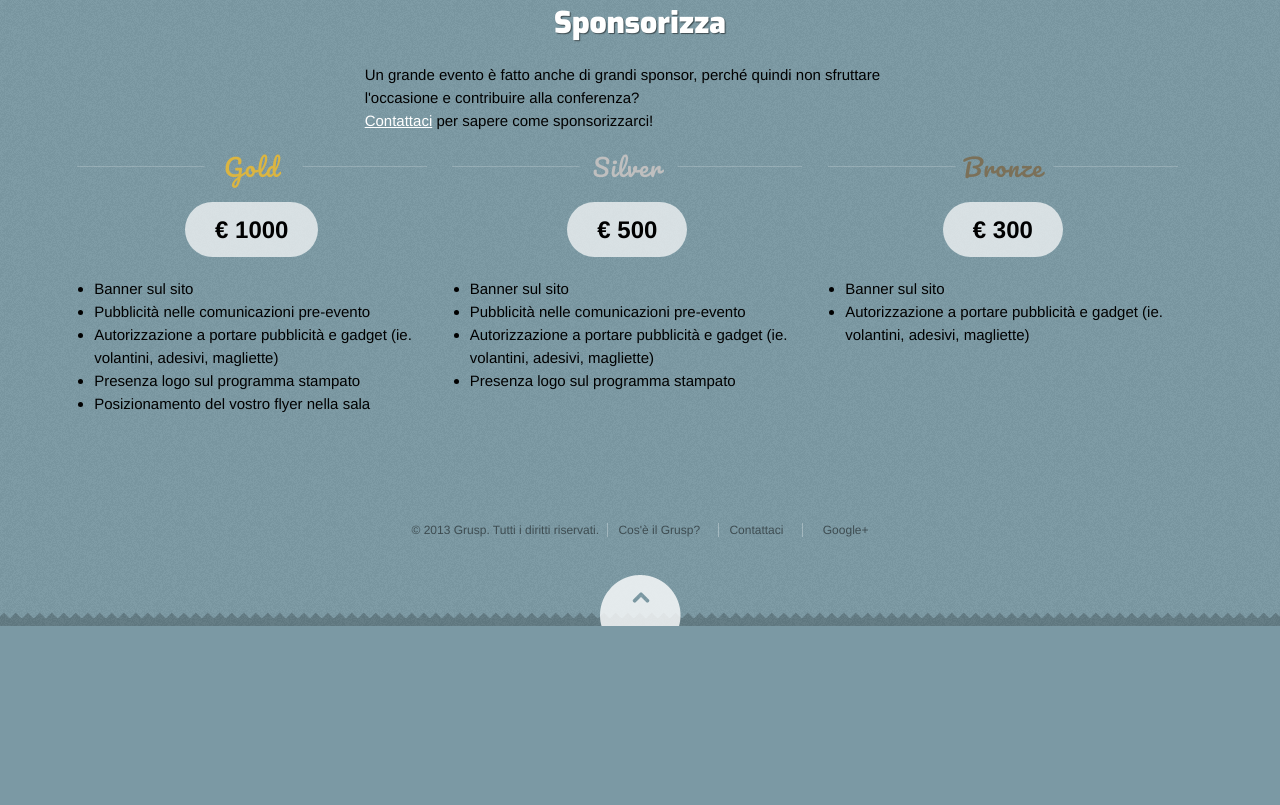
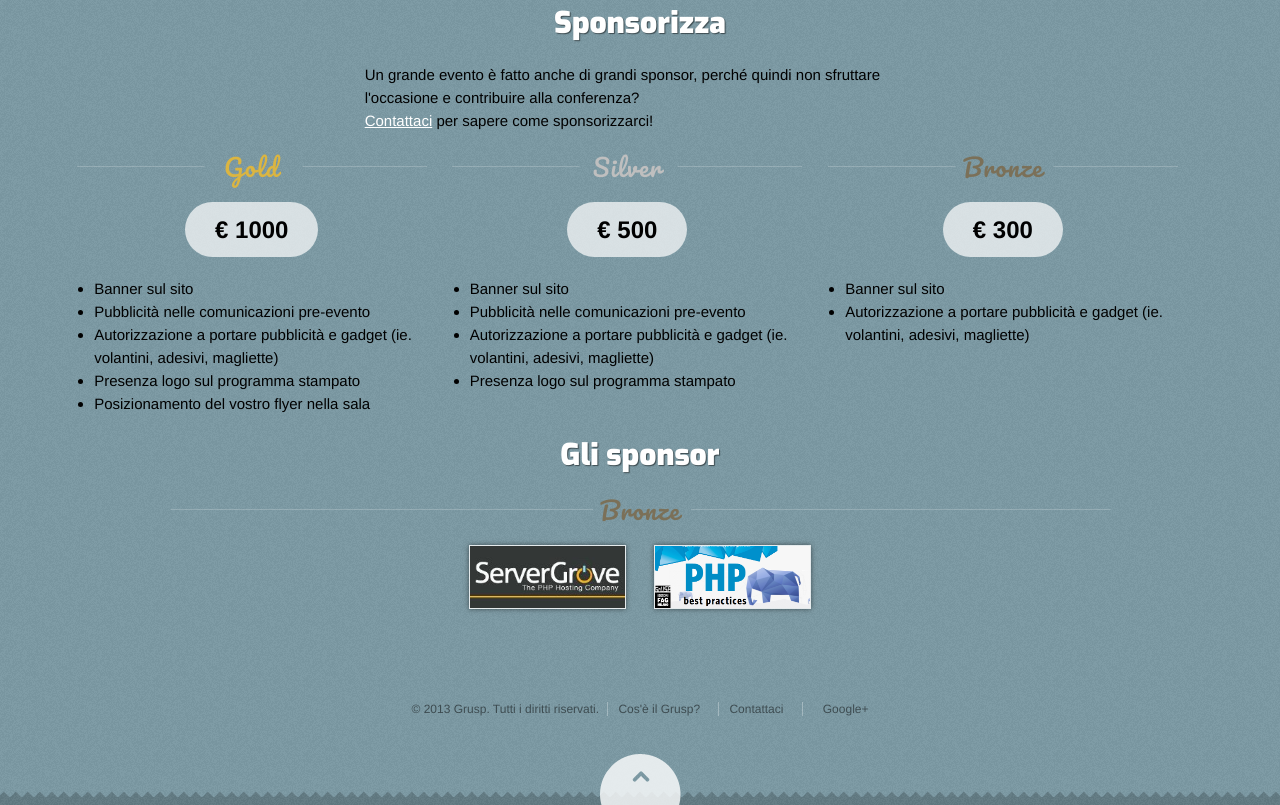
Before and after one commit to GrUSP/2013.symfonyday.it, a plain HTML site: page index.html in a window 1280 px wide. Shown: the part 2980-3785 px from the top of the page. Before the commit the page ends 3606 px from the top, so only its background shows below. Drawn offline with nearby package versions, Linux system fonts and the light colour scheme; some packages are replaced by stand-ins of ours.

Commit message:
sponsor bronze

```diff
--- a/index.html
+++ b/index.html
@@ -288,6 +288,21 @@
 
 					<div class="clear"></div>
 				</div>
+				<div class="container group">
+				<h3>Gli sponsor</h3>
+ 	<div class="bronze_sponsors">
+						<h4 class="bronze">Bronze</h4>
+
+						<a class="banner" href="http://www.servergrove.com" title="servergrove">
+							<img src="img/sponsor_servergrove.jpg" alt="servergrove" width="300" height="120" />
+						</a>
+
+						<a class="banner" href="http://www.phpbestpractices.it" title="php best practices">
+							<img src="img/php_best_practices.png" alt="php best practices" width="300" height="120" />
+						</a>
+						<div class="clear"></div>
+					</div>
+				</div>
 			</section>
 
 			<footer id="site_footer">
```
